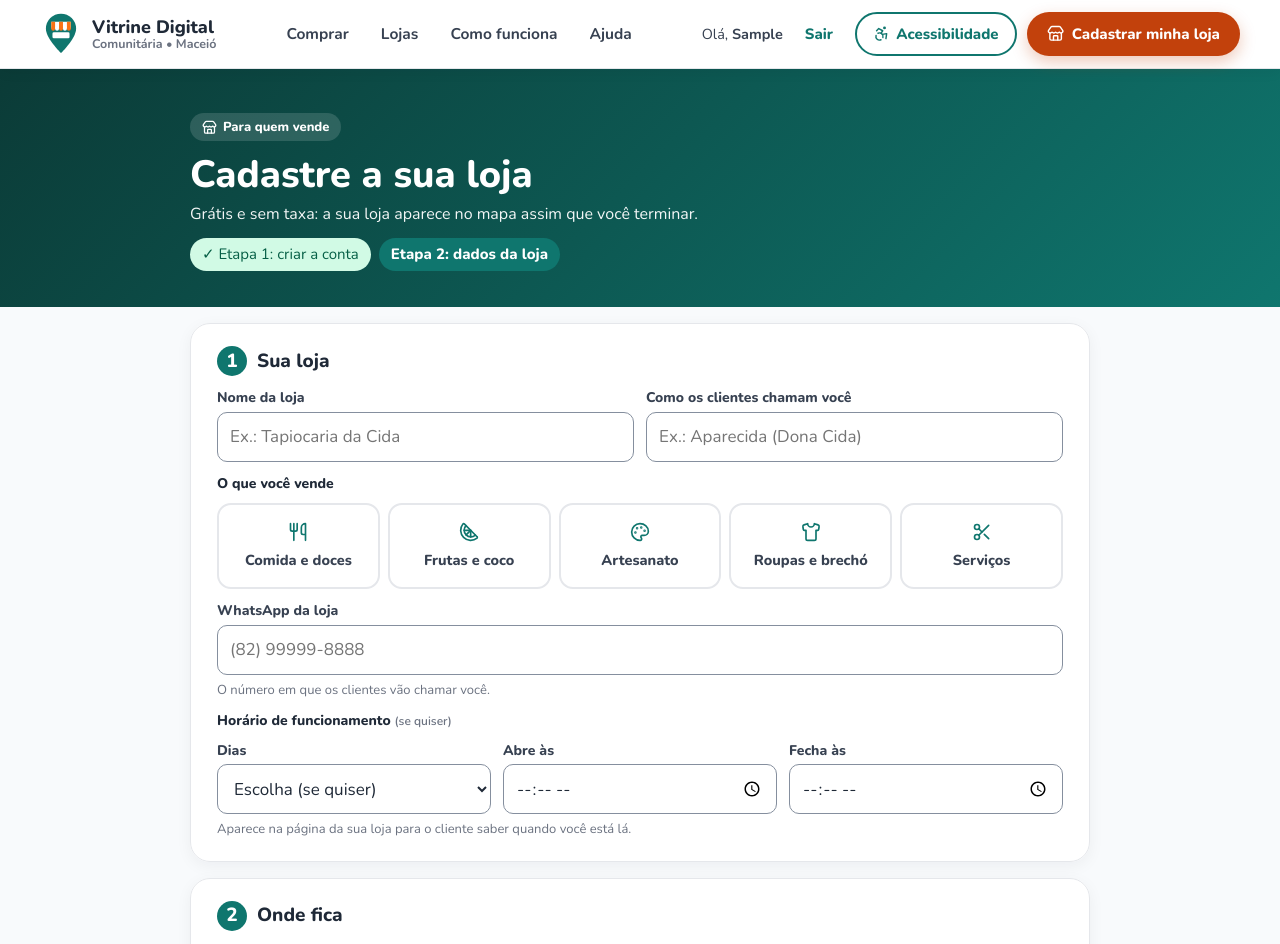
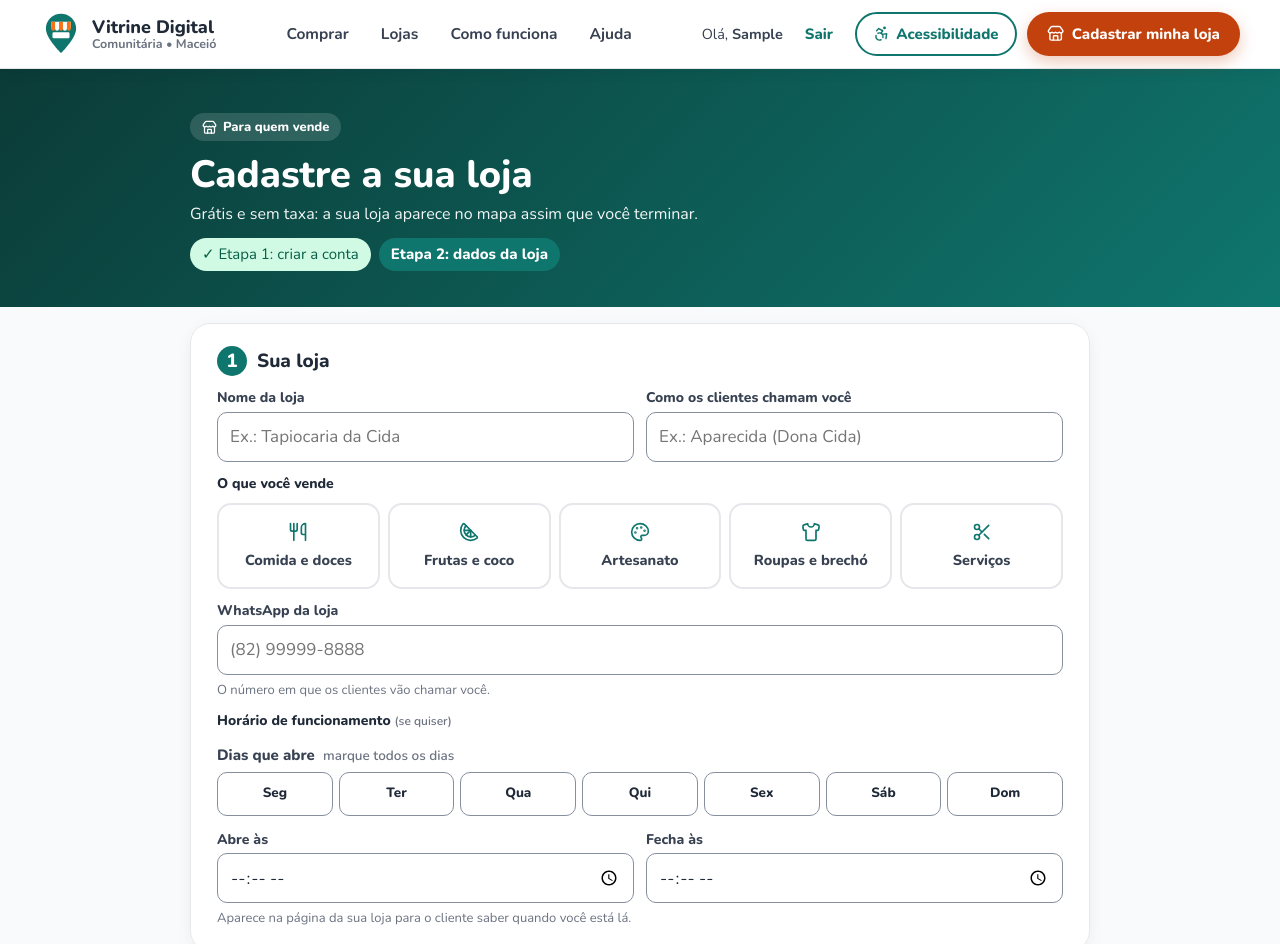
Before and after one commit to DarkCyberZX/vitrine-digital-comunitaria, a Django app: page /vender/cadastro/ in a window 1280 px wide. Shown: the top 944 px of the page. Run offline with Django 5.2, Linux system fonts and the light colour scheme; the visitor is signed in with stand-in values (Sample User, id 1); data that the repository does not hold is empty; some libraries are stand-ins or nearby versions.

Commit message:
Horário: um quadradinho para cada dia da semana (terça a sábado, segunda/quarta/sexta...)

```diff
--- a/vitrine/forms.py
+++ b/vitrine/forms.py
@@ -144,6 +144,8 @@ def confere_foto(arq):
 
 class LojaForm(forms.ModelForm):
     """Cadastro da loja feito pelo próprio comerciante, sem precisar de aprovação."""
+    dias = forms.MultipleChoiceField(label='Dias que abre', required=False, choices=Banca.DIAS_SEMANA,
+                                     widget=forms.CheckboxSelectMultiple)
     whatsapp = forms.CharField(label='WhatsApp da loja', max_length=20,
                                widget=forms.TextInput(attrs={'inputmode': 'tel', 'placeholder': '(82) 99999-8888', 'autocomplete': 'tel'}),
                                help_text='O número em que os clientes vão chamar você.')
@@ -174,10 +176,15 @@ class LojaForm(forms.ModelForm):
     def __init__(self, *args, **kwargs):
         super().__init__(*args, **kwargs)
         self.fields['categoria'].choices = list(Banca.Categoria.choices)  # sem a opção vazia "-----"
-        self.fields['dias'].choices = [('', 'Escolha (se quiser)')] + list(Banca.Dias.choices)
+        if not self.is_bound and self.instance.dias:
+            self.initial['dias'] = self.instance.dias.split(',')
         if self.instance.pk and not self.is_bound and self.instance.whatsapp:
             n = self.instance.whatsapp[2:]  # mostra (82) 99999-8888 e não 5582999998888
             self.initial['whatsapp'] = f'({n[:2]}) {n[2:-4]}-{n[-4:]}'
+
+    def clean_dias(self):
+        ordem = [c for c, _ in Banca.DIAS_SEMANA]
+        return ','.join(c for c in ordem if c in self.cleaned_data.get('dias', []))
 
     def clean_whatsapp(self):
         digitos = ''.join(c for c in self.cleaned_data['whatsapp'] if c.isdigit())
@@ -199,6 +206,8 @@ class LojaForm(forms.ModelForm):
             self.add_error('fecha' if abre else 'abre', 'Coloque a hora que abre e a hora que fecha.')
         elif abre and abre == fecha:
             self.add_error('fecha', 'A hora de fechar precisa ser diferente da hora de abrir.')
+        if abre and fecha and not dados.get('dias'):
+            self.add_error('dias', 'Marque os dias em que a loja abre.')
         return dados
 
     def clean_capa(self):
--- a/vitrine/models.py
+++ b/vitrine/models.py
@@ -31,13 +31,17 @@ class Banca(models.Model):
         validators=[RegexValidator(r'^55\d{10,11}$', 'Use 55 + DDD + número, só dígitos.')],
         help_text='Ex.: 5582999998888',
     )
-    class Dias(models.TextChoices):
-        TODOS = 'todos', 'Todos os dias'
-        SEG_SEX = 'seg_sex', 'Segunda a sexta'
-        SEG_SAB = 'seg_sab', 'Segunda a sábado'
-        FDS = 'fds', 'Sábado e domingo'
+    # dias da semana em que a loja abre, guardados como 'seg,ter,qua' (o comerciante marca cada um)
+    DIAS_SEMANA = [('seg', 'Segunda'), ('ter', 'Terça'), ('qua', 'Quarta'), ('qui', 'Quinta'),
+                   ('sex', 'Sexta'), ('sab', 'Sábado'), ('dom', 'Domingo')]
 
-    dias = models.CharField('dias que abre', max_length=10, choices=Dias.choices, blank=True)
+    class Dias:  # combinações comuns, usadas nas lojas de demonstração
+        TODOS = 'seg,ter,qua,qui,sex,sab,dom'
+        SEG_SEX = 'seg,ter,qua,qui,sex'
+        SEG_SAB = 'seg,ter,qua,qui,sex,sab'
+        FDS = 'sab,dom'
+
+    dias = models.CharField('dias que abre', max_length=30, blank=True)
     abre = models.TimeField('abre às', null=True, blank=True)
     fecha = models.TimeField('fecha às', null=True, blank=True)
     aberta = models.BooleanField('aberta agora', default=True)
@@ -68,12 +72,28 @@ class Banca(models.Model):
         return self.responsavel.split(',')[0].strip()
 
     @property
+    def dias_texto(self):
+        """'Terça a sábado', 'Segunda, quarta e sexta', 'Todos os dias'..."""
+        codigos = [c for c, _ in self.DIAS_SEMANA]
+        marcados = [i for i, c in enumerate(codigos) if c in (self.dias or '').split(',')]
+        if not marcados:
+            return ''
+        nomes = [n for _, n in self.DIAS_SEMANA]
+        if len(marcados) == 7:
+            return 'Todos os dias'
+        seguidos = marcados == list(range(marcados[0], marcados[-1] + 1))
+        if seguidos and len(marcados) >= 3:
+            return f'{nomes[marcados[0]]} a {nomes[marcados[-1]].lower()}'
+        lista = [nomes[i] if k == 0 else nomes[i].lower() for k, i in enumerate(marcados)]
+        return lista[0] if len(lista) == 1 else ', '.join(lista[:-1]) + ' e ' + lista[-1]
+
+    @property
     def horario_texto(self):
         """Ex.: 'Segunda a sábado, das 7h às 18h30'. Vazio se o comerciante não informou."""
         hora = lambda h: f'{h.hour}h' + (f'{h.minute:02d}' if h.minute else '')
         partes = []
-        if self.dias:
-            partes.append(self.get_dias_display())
+        if self.dias_texto:
+            partes.append(self.dias_texto)
         if self.abre and self.fecha:
             partes.append(f'das {hora(self.abre)} às {hora(self.fecha)}')
         return ', '.join(partes)
--- a/vitrine/static/vitrine/app.css
+++ b/vitrine/static/vitrine/app.css
@@ -1209,8 +1209,7 @@ html.trava-rolagem,html.trava-rolagem body{overflow:hidden}
 
 /* horário de funcionamento */
 .cl-horario{border:0;padding:0;margin:0}
-.cl-horario-campos{grid-template-columns:repeat(3,minmax(0,1fr))}
-@media (max-width:560px){.cl-horario-campos{grid-template-columns:1fr 1fr}.cl-horario-campos .campo:first-child{grid-column:1/-1}}
+.cl-horario-campos{grid-template-columns:1fr 1fr}
 .cb-horario{display:flex;align-items:center;gap:6px;font-size:14px;color:#374151;margin:2px 0}
 .banca-horario{display:flex;align-items:center;gap:8px;font-weight:700}
 
@@ -1246,3 +1245,19 @@ html.trava-rolagem,html.trava-rolagem body{overflow:hidden}
 .f-grupo{min-width:0}
 .end-linha input{width:100%}
 .btn-local{white-space:normal;text-align:center}
+
+/* dias da semana do horario: um quadradinho por dia */
+.cl-dias{border:0;padding:0;margin:4px 0 10px;min-width:0}
+.cl-dias-tit{font-weight:800;font-size:15px;margin-bottom:6px}
+.cl-dias-tit small{font-weight:400;color:#4b5563;font-size:13px;margin-left:4px}
+.cl-dias-lista{display:grid;grid-template-columns:repeat(7,minmax(0,1fr));gap:6px}
+.cl-dia{position:relative;display:block}
+.cl-dia input{position:absolute;opacity:0;width:100%;height:100%;margin:0;cursor:pointer}
+.cl-dia span{display:flex;align-items:center;justify-content:center;min-height:44px;border:1.5px solid #858f9e;border-radius:10px;font-weight:800;font-size:14px;background:#fff;color:#1f2937}
+.cl-dia input:checked+span{background:var(--verde);border-color:var(--verde);color:#fff}
+.cl-dia input:focus-visible+span{outline:3px solid var(--laranja);outline-offset:2px}
+@media (max-width:359px){.cl-dias-lista{grid-template-columns:repeat(4,minmax(0,1fr))}}
+.app.contraste .cl-dia span{border:2px solid #000;color:#000}
+.app.contraste .cl-dia input:checked+span{background:#000;color:#fff}
+.cl-passo .cl-dias legend.cl-dias-tit{font-size:15px;font-weight:800;padding:0;margin:0 0 6px;display:block;color:#374151}
+.cl-dia span{font-size:13.5px}
--- a/vitrine/templates/vitrine/base.html
+++ b/vitrine/templates/vitrine/base.html
@@ -9,7 +9,7 @@
 <link rel="preconnect" href="https://fonts.googleapis.com">
 <link href="https://fonts.googleapis.com/css2?family=Nunito:wght@400;600;700;800&display=swap" rel="stylesheet">
 {% block cabeca %}{% endblock %}
-<link rel="stylesheet" href="{% static 'vitrine/app.css' %}?v=73">
+<link rel="stylesheet" href="{% static 'vitrine/app.css' %}?v=75">
 </head>
 <body>
 <div class="app">
--- a/vitrine/templates/vitrine/cadastro_loja.html
+++ b/vitrine/templates/vitrine/cadastro_loja.html
@@ -4,7 +4,7 @@
 {% block cabeca %}{% if loja %}<link rel="stylesheet" href="https://cdnjs.cloudflare.com/ajax/libs/leaflet/1.9.4/leaflet.min.css">{% endif %}{% endblock %}
 
 {% block conteudo %}
-<section class="tela tela-cad-loja" data-ouvir="{% if editando %}Aqui você muda os dados da sua loja. Depois toque em Salvar.{% elif conta %}Cadastrar a sua loja é de graça e tem duas etapas. Agora é a etapa 1: crie a sua conta com seu nome, um usuário e uma senha. Depois toque em Criar conta e continuar.{% else %}Etapa 2: os dados da loja. Escreva o nome da loja, o que você vende, o seu WhatsApp e, se quiser, o horário. Depois marque no mapa onde fica a loja: toque no mapa ou no botão Usar onde estou. Foto e história são opcionais. No fim, toque em Cadastrar minha loja.{% endif %}">
+<section class="tela tela-cad-loja" data-ouvir="{% if editando %}Aqui você muda os dados da sua loja. Depois toque em Salvar.{% elif conta %}Cadastrar a sua loja é de graça e tem duas etapas. Agora é a etapa 1: crie a sua conta com seu nome, um usuário e uma senha. Depois toque em Criar conta e continuar.{% else %}Etapa 2: os dados da loja. Escreva o nome da loja, o que você vende, o seu WhatsApp e, se quiser, os dias e o horário em que abre. Depois marque no mapa onde fica a loja: toque no mapa ou no botão Usar onde estou. Foto e história são opcionais. No fim, toque em Cadastrar minha loja.{% endif %}">
   <header class="cl-topo">
     <span class="ajuda-selo"><i data-lucide="store" class="ic-l" aria-hidden="true"></i> {% if editando %}Minha loja{% else %}Para quem vende{% endif %}</span>
     <h1>{% if editando %}Dados da minha loja{% else %}Cadastre a sua loja{% endif %}</h1>
@@ -64,8 +64,12 @@
       <div class="campo cheio"><label for="{{ loja.whatsapp.id_for_label }}">{{ loja.whatsapp.label }}</label>{{ loja.whatsapp }}<small class="ajuda">{{ loja.whatsapp.help_text }}</small>{{ loja.whatsapp.errors }}</div>
       <fieldset class="campo cheio cl-horario">
         <legend class="rot">Horário de funcionamento <span class="opcional">(se quiser)</span></legend>
+        <fieldset class="cl-dias">
+          <legend class="cl-dias-tit">Dias que abre <small>marque todos os dias</small></legend>
+          <div class="cl-dias-lista">{% for op in loja.dias %}<label class="cl-dia">{{ op.tag }}<span>{{ op.choice_label|slice:":3" }}</span></label>{% endfor %}</div>
+          {{ loja.dias.errors }}
+        </fieldset>
         <div class="cl-campos cl-horario-campos">
-          <div class="campo"><label for="{{ loja.dias.id_for_label }}">Dias</label>{{ loja.dias }}{{ loja.dias.errors }}</div>
           <div class="campo"><label for="{{ loja.abre.id_for_label }}">Abre às</label>{{ loja.abre }}{{ loja.abre.errors }}</div>
           <div class="campo"><label for="{{ loja.fecha.id_for_label }}">Fecha às</label>{{ loja.fecha }}{{ loja.fecha.errors }}</div>
         </div>
--- a/vitrine/templates/vitrine/sobre.html
+++ b/vitrine/templates/vitrine/sobre.html
@@ -47,7 +47,7 @@
     <ol class="guia-lista" tabindex="0" aria-label="Telas do passo a passo (role para o lado)">
       <li class="guia-passo"><figure><img src="{% static 'vitrine/guia/loja-1.jpg' %}" alt="Tela: Toque em “Cadastrar minha loja”" loading="lazy"></figure><div><span class="ap-n laranja">1</span><b>Toque em “Cadastrar minha loja”</b><p>Fica no fim da página inicial, em <b>Para quem vende</b>, e no menu <b>Vender</b>.</p></div></li>
       <li class="guia-passo"><figure><img src="{% static 'vitrine/guia/loja-2.jpg' %}?v=3" alt="Tela: Crie a sua conta" loading="lazy"></figure><div><span class="ap-n laranja">2</span><b>Crie a sua conta</b><p>Só nome, usuário e senha. Você entra com o usuário.</p></div></li>
-      <li class="guia-passo"><figure><img src="{% static 'vitrine/guia/loja-3.jpg' %}?v=2" alt="Tela: Conte sobre a loja" loading="lazy"></figure><div><span class="ap-n laranja">3</span><b>Conte sobre a loja</b><p>Nome da loja, como os clientes chamam você, o que vende e o seu WhatsApp.</p></div></li>
+      <li class="guia-passo"><figure><img src="{% static 'vitrine/guia/loja-3.jpg' %}?v=3" alt="Tela: Conte sobre a loja" loading="lazy"></figure><div><span class="ap-n laranja">3</span><b>Conte sobre a loja</b><p>Nome da loja, como os clientes chamam você, o que vende e o seu WhatsApp.</p></div></li>
       <li class="guia-passo"><figure><img src="{% static 'vitrine/guia/loja-4.jpg' %}?v=2" alt="Tela: Digite o CEP e confira no mapa" loading="lazy"></figure><div><span class="ap-n laranja">4</span><b>Digite o CEP e confira no mapa</b><p>O site completa bairro e rua sozinho e leva o mapa até a sua rua. Arraste o marcador até a porta da loja.</p></div></li>
       <li class="guia-passo"><figure><img src="{% static 'vitrine/guia/loja-5.jpg' %}?v=2" alt="Tela: Pronto, a loja já está no ar" loading="lazy"></figure><div><span class="ap-n laranja">5</span><b>Pronto, a loja já está no ar</b><p>No seu painel você coloca os produtos e acompanha a nota e as avaliações.</p></div></li>
     </ol>
```
Also changed, not shown: vitrine/tests.py (+12 -3 lines), vitrine/migrations/0012_dias_por_dia_da_semana.py (added), vitrine/static/vitrine/guia/loja-3.jpg.
